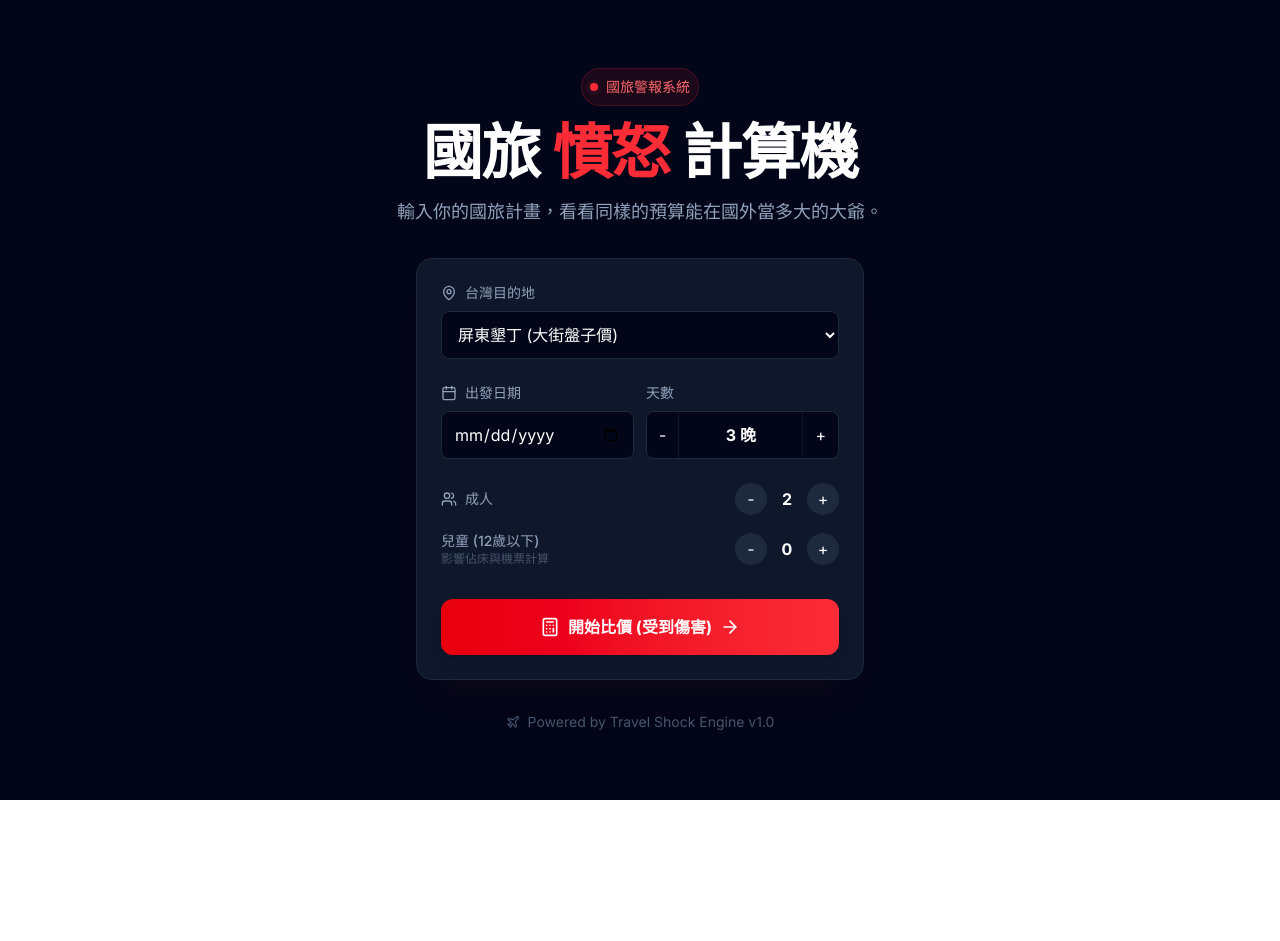
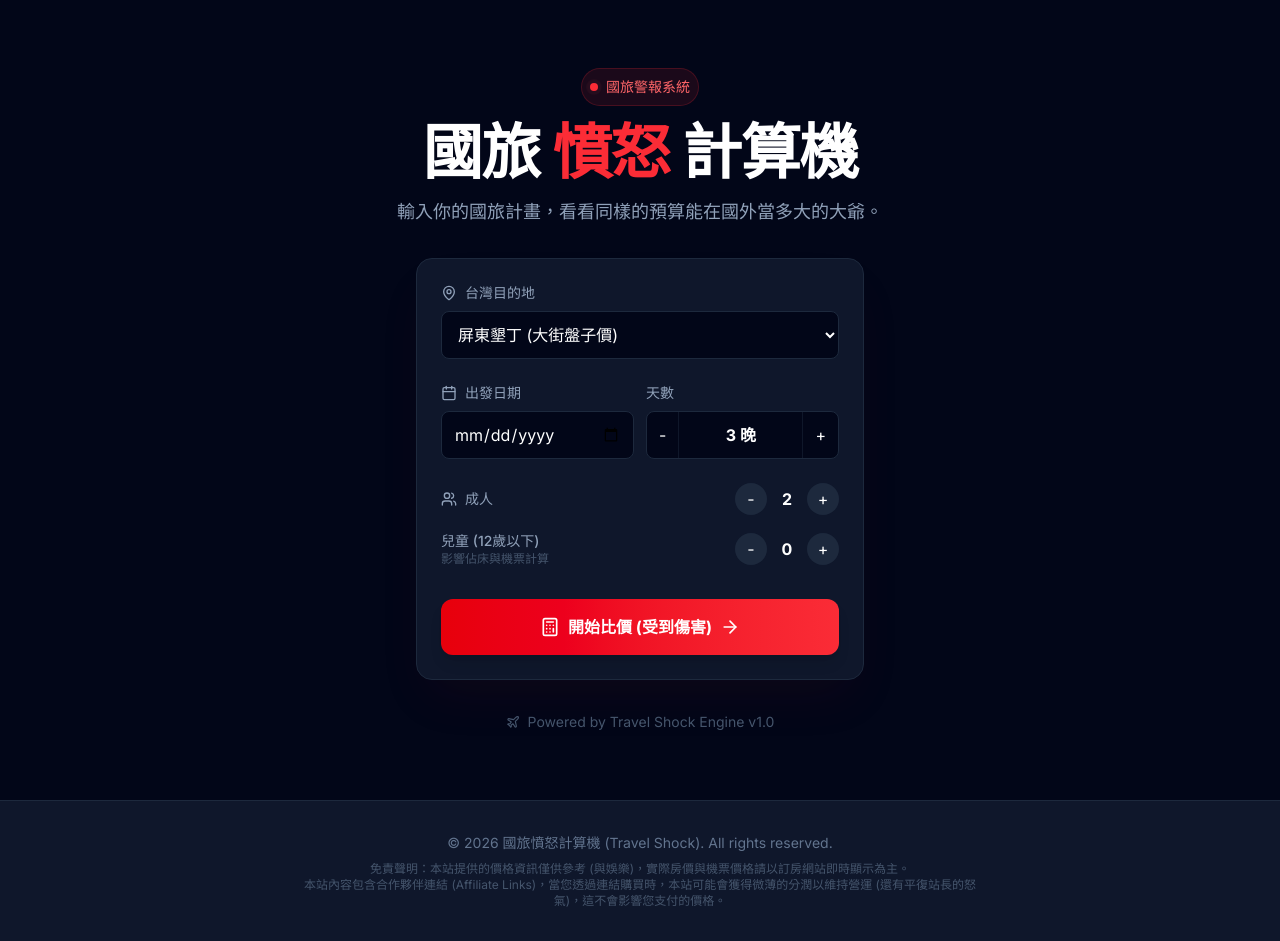
Before and after one commit to Yun1830/travel-shock, a Next.js app: page / in a window 1280 px wide. Before the commit the page ends 800 px from the top, so only its background shows below. Built offline with nearby package versions, Linux system fonts and the light colour scheme.

Commit message:
Add footer disclaimer and GA4

```diff
--- a/app/layout.tsx
+++ b/app/layout.tsx
@@ -1,6 +1,8 @@
 import type { Metadata } from "next";
 import { Inter } from "next/font/google";
+import { GoogleAnalytics } from '@next/third-parties/google';
 import "./globals.css";
+
 
 const inter = Inter({ subsets: ["latin"] });
 
@@ -30,9 +32,29 @@ export default function RootLayout({
 }>) {
   return (
     <html lang="zh-TW">
-      <body className={`${inter.className} bg-slate-950 text-white antialiased`}>
-        {children}
+      <body className={`${inter.className} bg-slate-950 text-white antialiased flex flex-col min-h-screen`}>
+
+        {/* 主要內容區 (會自動撐開高度) */}
+        <div className="flex-grow">
+          {children}
+        </div>
+
+        {/* 頁尾區 (免責聲明 + 版權) */}
+        <footer className="w-full bg-slate-900 border-t border-slate-800 py-8 mt-auto">
+          <div className="container mx-auto px-4 text-center text-slate-500 text-sm space-y-2">
+            <p>
+              © 2026 國旅憤怒計算機 (Travel Shock). All rights reserved.
+            </p>
+            <p className="text-xs text-slate-600 max-w-2xl mx-auto">
+              免責聲明：本站提供的價格資訊僅供參考 (與娛樂)，實際房價與機票價格請以訂房網站即時顯示為主。
+              <br />
+              本站內容包含合作夥伴連結 (Affiliate Links)，當您透過連結購買時，本站可能會獲得微薄的分潤以維持營運 (還有平復站長的怒氣)，這不會影響您支付的價格。
+            </p>
+          </div>
+        </footer>
+
       </body>
+      <GoogleAnalytics gaId="G-D9ECRZW8PM" />
     </html>
   );
 }
--- a/package.json
+++ b/package.json
@@ -9,6 +9,7 @@
     "lint": "eslint"
   },
   "dependencies": {
+    "@next/third-parties": "^16.1.6",
     "lucide-react": "^0.563.0",
     "next": "16.1.6",
     "react": "19.2.3",
```
Also changed, not shown: 1 other file (tests, documents, lock files or other folders).
